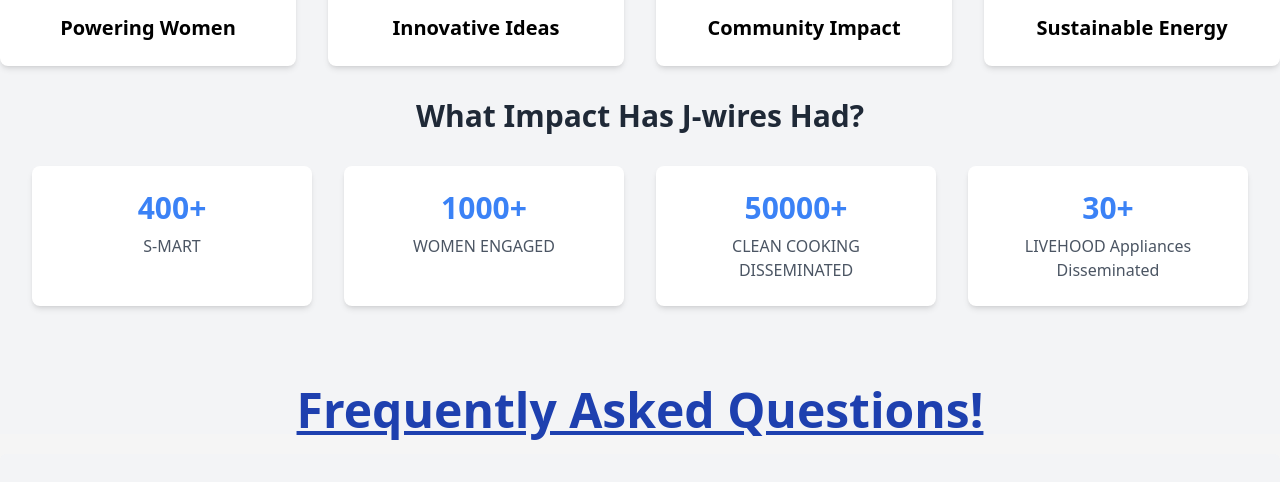
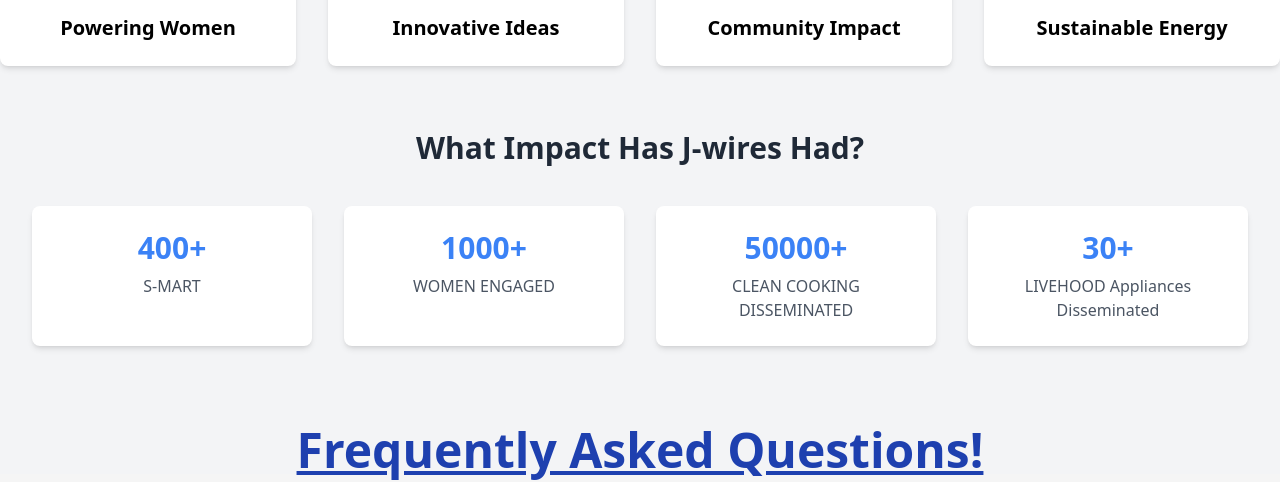
Before and after one commit to itzamanjain/jwire, a React (Vite) app: page / in a window 1280 px wide. Shown: the part 910-1392 px from the top of the page. Built offline with nearby package versions, Linux system fonts and the light colour scheme.

Commit message:
fixex bugs

```diff
--- a/src/components/Goal.jsx
+++ b/src/components/Goal.jsx
@@ -1,10 +1,11 @@
-import React from "react";
+
+
 import women from "../assets/women.svg";
 import idea from "../assets/idea.svg";
 import com from "../assets/com.svg";
 import energy from "../assets/energy.svg";
 import AnimatedNumbers from './AnimatedNumbers';
-import { SparklesPreview } from "./Sparkles";
+
 
 const Goal = () => {
   return (
@@ -30,11 +31,11 @@
           ))}
         </div>
       </div>
-      <div className="container mx-auto p-8 bg-gray-100">
-      <h1 className="text-2xl lg:text-3xl  font-bold mb-8 text-center text-gray-800">
+      <div className="container mx-auto p-8 mt-8 bg-gray-100">
+      <h1 className="text-2xl lg:text-3xl  font-bold mt- text-center text-gray-800">
         What Impact Has J-wires Had?
       </h1>
-      <div className="grid grid-cols-1 md:grid-cols-2 lg:grid-cols-4 gap-8">
+      <div className="grid grid-cols-1 mt-10  md:grid-cols-2 lg:grid-cols-4 gap-8">
         <div className="bg-white p-6 rounded-lg shadow-md">
           <AnimatedNumbers endValue={400} label="S-MART" />
         </div>
--- a/src/components/Home.jsx
+++ b/src/components/Home.jsx
@@ -10,7 +10,10 @@
 
     <ImagesSliderDemo />
 
-    <Goal />
+    <div>
+      <Goal />
+    </div>
+
     <h1 className="bg-gray-100 text-center text-5xl underline mb-5 font-bold text-blue-800 hover:text-purple-600 transition-colors duration-300">Frequently Asked Questions!</h1>
 
 
--- a/src/components/InfiniteMovingCardsDemo.jsx
+++ b/src/components/InfiniteMovingCardsDemo.jsx
@@ -1,6 +1,6 @@
 "use client";
 
-import React, { useEffect, useState } from "react";
+
 import { InfiniteMovingCards } from "../components/ui/infinite-moving-cards";
 
 export function InfiniteMovingCardsDemo() {
@@ -9,7 +9,7 @@
       <InfiniteMovingCards
         items={testimonials}
         direction="right"
-        speed="slow"
+        speed="normal"
       />
     </div>
   );
```
